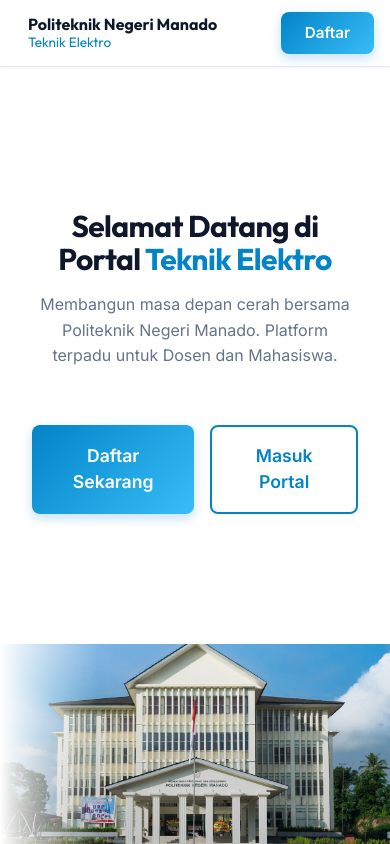
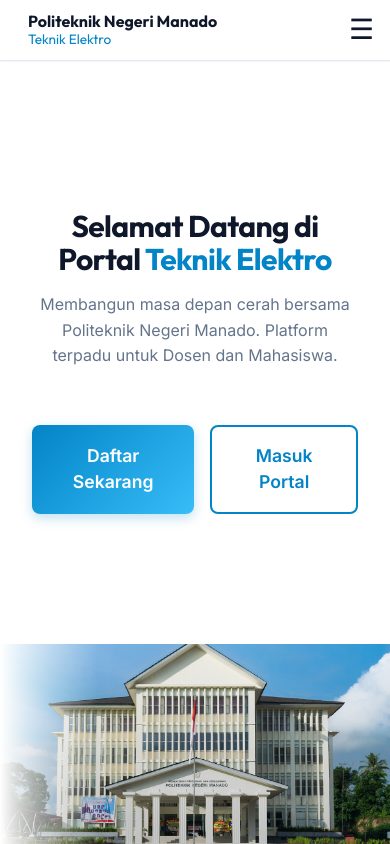
Before and after one commit to rolosengelbert-design/ATS-dan-AAS, a React (Vite) app: page / in a window 390 px wide. Built offline with nearby package versions, Linux system fonts and the light colour scheme.

Commit message:
feat: Add responsive hamburger menu for main Navbar

```diff
--- a/src/components/Navbar.jsx
+++ b/src/components/Navbar.jsx
@@ -1,6 +1,13 @@
+import { useState } from 'react';
 import { Link } from 'react-router-dom';
 
 function Navbar({ isAuthPage }) {
+  const [isMenuOpen, setIsMenuOpen] = useState(false);
+
+  const toggleMenu = () => {
+    setIsMenuOpen(!isMenuOpen);
+  };
+
   if (isAuthPage) {
     return (
       <header className="navbar">
@@ -27,11 +34,16 @@ function Navbar({ isAuthPage }) {
           <span>Teknik Elektro</span>
         </div>
       </div>
-      <div className="nav-menu">
-        <Link to="/login-dosen" className="btn btn-text">Dosen</Link>
-        <Link to="/login-mahasiswa" className="btn btn-text">Mahasiswa</Link>
-        <Link to="/login-admin" className="btn btn-text" style={{ color: '#fcd34d' }}>👑 Admin</Link>
-        <Link to="/register" className="btn btn-primary">Daftar</Link>
+
+      <button className="hamburger-btn" onClick={toggleMenu} aria-label="Toggle menu">
+        ☰
+      </button>
+
+      <div className={`nav-menu ${isMenuOpen ? 'open' : ''}`}>
+        <Link to="/login-dosen" className="btn btn-text" onClick={() => setIsMenuOpen(false)}>Dosen</Link>
+        <Link to="/login-mahasiswa" className="btn btn-text" onClick={() => setIsMenuOpen(false)}>Mahasiswa</Link>
+        <Link to="/login-admin" className="btn btn-text" style={{ color: '#fcd34d' }} onClick={() => setIsMenuOpen(false)}>👑 Admin</Link>
+        <Link to="/register" className="btn btn-primary" onClick={() => setIsMenuOpen(false)}>Daftar</Link>
       </div>
     </header>
   );
--- a/src/index.css
+++ b/src/index.css
@@ -89,6 +89,15 @@ h1, h2, h3, h4 {
     display: flex;
     align-items: center;
     gap: 1.5rem;
+}
+
+.hamburger-btn {
+    display: none;
+    background: none;
+    border: none;
+    font-size: 1.75rem;
+    color: var(--secondary);
+    cursor: pointer;
 }
 
 /* Buttons */
@@ -395,8 +404,27 @@ h1, h2, h3, h4 {
     .logo-text {
         font-size: 1rem;
     }
-    .nav-menu .btn:not(.btn-primary) {
+    .hamburger-btn {
+        display: block;
+    }
+    .nav-menu {
+        position: absolute;
+        top: 100%;
+        left: 0;
+        right: 0;
+        background: var(--surface);
+        flex-direction: column;
+        padding: 1rem;
+        gap: 1rem;
+        box-shadow: var(--shadow-md);
         display: none;
+        border-bottom: 1px solid var(--border);
+    }
+    .nav-menu.open {
+        display: flex;
+    }
+    .nav-menu .btn {
+        width: 100%;
     }
 
     /* Hero */
```
